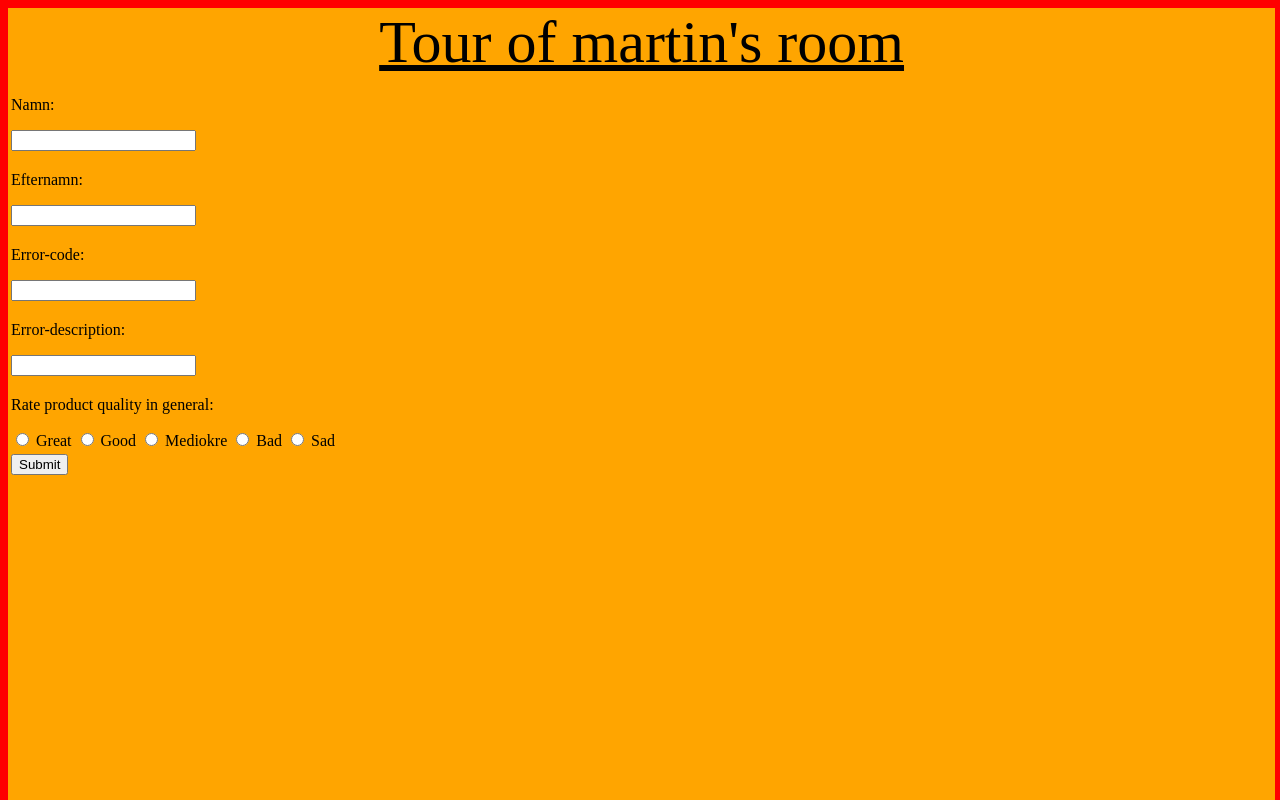
After one commit to Yotacid/Yotacid, a PHP site: page /hemsida/main.php in a window 1280 px wide. The commit adds this page. Run offline with PHP 8.4, Linux system fonts and the light colour scheme.

Commit message:
hello no clue what this is

```diff
--- /dev/null
+++ b/hemsida/css.css
@@ -0,0 +1,12 @@
+
+body{
+	background-color:red;
+	float:left;
+}
+
+#main{
+	position:absolute; margin:0 auto;
+	width:99%;
+	height:99%;
+	background-color:orange;
+}
--- /dev/null
+++ b/hemsida/main.php
@@ -0,0 +1,28 @@
+<!doctype HTML>
+<html>
+<head>
+	<link rel="stylesheet" href="css.css">
+	<title>SuperFormul&auml;r</title>
+</head>
+<body>
+
+<div id="main">
+	<p style="text-decoration:underline; marigin-top:10%; font-family:copperplate gothic light; font-size:60px; width 100px; margin:0 auto; text-align:center;">Tour of martin's room</p>
+	<table>
+	<tr><td><p>Namn:</p><input type="text" name="namn" required></td></tr>
+	<tr><td><p>Efternamn:</p><input type="text" name="Efternamn" required></td></tr>
+	<tr><td><p>Error-code:</p><input type="number" name="error" name="Error" required></td></tr>
+	<tr><td><p>Error-description:</p><input type="text" name="Desc"></td></tr>
+	<tr><td><p>Rate product quality in general:</p>
+	<input name="rad" type="radio" required> Great
+	<input name="rad" type="radio"> Good
+	<input name="rad" type="radio"> Mediokre
+	<input name="rad" type="radio"> Bad
+	<input name="rad" type="radio"> Sad</td></tr>
+	<tr><td><input type="submit" name="send"></td></tr>
+
+	</table>
+</div>
+
+</body>
+</html>
```
Also changed, not shown: hemsida/data.php (added, +15 -0 lines), phps/mysql_connect.php (+5 -15 lines), site/main.php (added, +8 -0 lines), www/index.php (+16 -13 lines), site/css.css (added), site/products/edit/$_59.jpg (added), site/products/edit/facd94f6d83bf0fd1cd96c5ee15e5b93.jpg (added), 7 other files.
